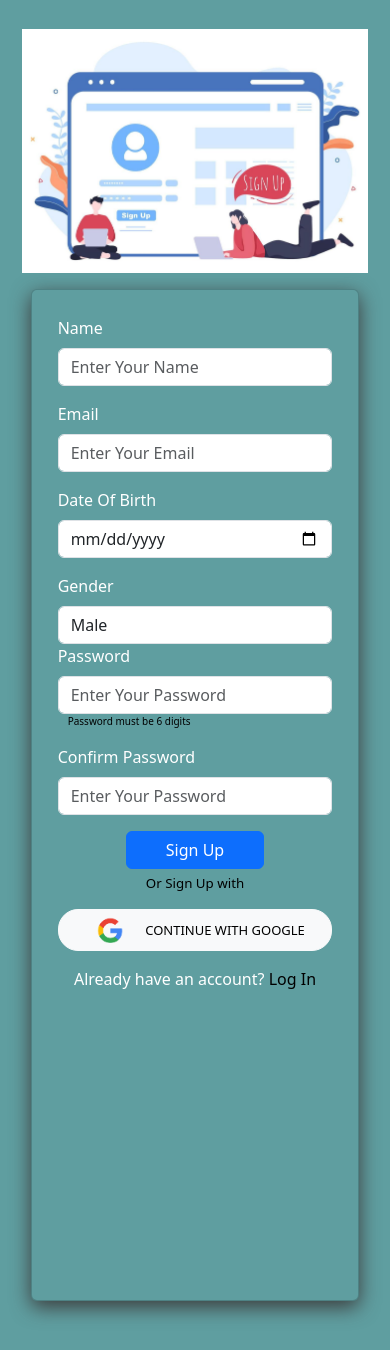
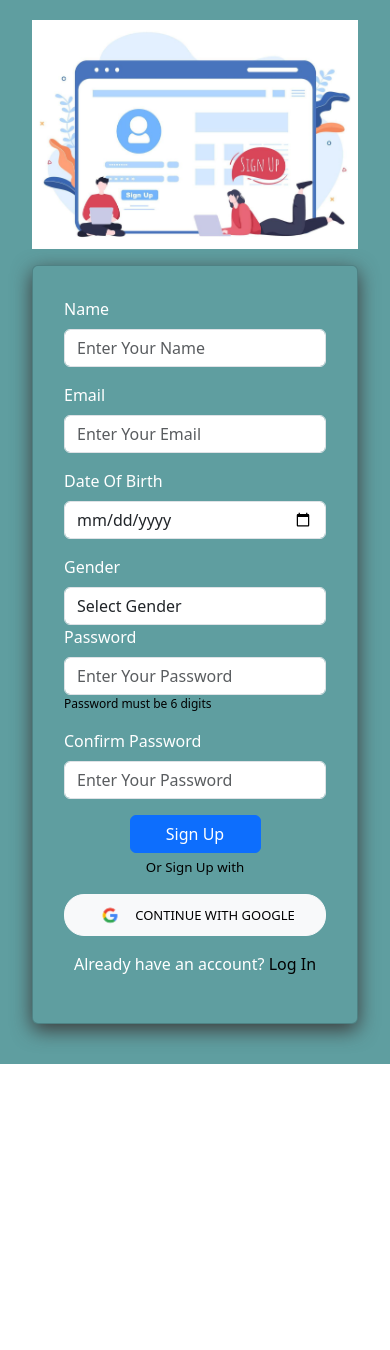
Before and after one commit to ravana09/Polling-app, a React (Create React App) app: page /signUp in a window 390 px wide. After the commit the page ends 1064 px from the top, so only its background shows below. Built offline with nearby package versions, Linux system fonts and the light colour scheme.

Commit message:
"Removed Header.css file, updated imports and styles in Login&signup components, and refactored SignUp.js and Polling.js files."

```diff
--- a/src/Components/Header.css
+++ /dev/null
@@ -1,42 +0,0 @@
-.fixed-top {
-  position: fixed;
-  top: 0;
-}
-
-.Header {
-  border-bottom: 0.1px solid rgba(0, 0, 0, 0.2);
-  background-color: white;
-  width: 100%;
-
-}
-.Header-Title {
-  color: #ff4500;
-  font-size: 30px;
-  font-weight: 800;
-}
-.Header-Title:hover {
-  color: #ff4500;
-  font-size: 30px;
-  font-weight: 800;
-}
-
-.search-Bar {
-  width: 500px;
-  background-color: #edeff1;
-  border-radius: 20px;
-  margin-left: 50px;
-  margin-right: 250px;
-}
-
-@media (max-width: 768px) {
-#searchBar{
-  display: none;
-}
-}
-
-@media (max-width: 576px) {
-  #searchBar{
-    display: none;
-  }
-
-}
--- a/src/Components/Header.js
+++ b/src/Components/Header.js
@@ -1,5 +1,5 @@
 import React, { createContext, useState } from "react";
-import "../Components/header.css";
+import "./PollHeader.css";
 import { Col, Container, Form, Nav, Navbar, Row } from "react-bootstrap";
 
 export const SearchContext=createContext()
--- a/src/Components/Login&signup/Login.css
+++ b/src/Components/Login&signup/Login.css
@@ -6,6 +6,15 @@
   padding: 20px;
   background-color: cadetblue;
 }
+.Body-container:hover{
+  min-height: 100vh;
+  display: flex;
+  align-items: center;
+  justify-content: center;
+  padding: 20px;
+  background-color: cadetblue;
+}
+
 
 .LoginImages {
   max-width: 100%;
--- a/src/Components/Login&signup/SignUp.css
+++ b/src/Components/Login&signup/SignUp.css
@@ -1,60 +1,65 @@
 .GoogleImg {
-  width: 50px;
-  height: 50px;
+  width: 30px;
+  height: 30px;
   margin-right: 10px;
+}
+.Body-container {
+  min-height: 100vh;
+  display: flex;
+  align-items: center;
+  justify-content: center;
+  padding: 20px;
+  background-color: cadetblue;
 }
 .pasword_imp {
   color: black;
-  padding-left: 10px;
 }
 
 .SignCard {
   width: 100%;
   box-shadow: 0px 6px 20px 0px rgb(60, 59, 59);
-  padding: 10px;
-  max-width: 95%;
-  height: 95vh;
-  background-color: "cadetblue";
+  padding: 20px;
+  background-color: cadetblue;
 }
 
 .Label {
   color: white;
+}
 
+.GoogleButton {
+  width: 100%;
 }
-.GoogleButton {
-  width: 50%;
-}
+
 .text-center_p {
   text-align: center;
   font-size: smaller;
   margin-top: 5px;
 }
 
+.Body-container {
+  width: 100%;
+  background-color: cadetblue;
+}
+.Body-container:hover {
+  width: 100%;
+  background-color: cadetblue;
+}
+
+
 @media (max-width: 768px) {
   .sign_Body-container {
-    width: 100%;
-    height: 160vh;
-    background-color: cadetblue;
+    padding: 10px;
   }
+
   .SignCard {
-    width: 100%;
-    box-shadow: 0px 6px 20px 0px rgb(60, 59, 59);
-    padding: 10px;
-    max-width: 95%;
-    height: 120vh;
-    background-color: "cadetblue";
+    padding: 15px;
   }
+
   .text-center_p {
-    text-align: center;
     font-size: smaller;
   }
 
-  .text-center {
-    text-align: center;
-    font-size: medium;
-  }
   .pasword_imp {
-    color: black;
-    font-size: 10px;
+    font-size: 12px;
   }
 }
--- a/src/Components/Login&signup/SignUp.js
+++ b/src/Components/Login&signup/SignUp.js
@@ -149,7 +149,7 @@ function SignUp() {
 
   return (
     <div className="Body-container sign_Body-container">
-      <Container >
+      <Container>
         <Row className="justify-content-center align-items-center">
           <Col xs={12} md={6} className="d-flex justify-content-center mb-3">
             <img className="LoginImages" src={signUpimg} alt="signupImage" />
@@ -158,7 +158,6 @@ function SignUp() {
             <Card
               className="SignCard mx-auto"
               style={{
-
                 backgroundColor: "cadetblue",
               }}
             >
@@ -207,13 +206,14 @@ function SignUp() {
                         </Row>
                       </Form.Group>
                       <Row>
-                        <Col sm={6} md={6} lg={6} xl={6} >
-
+                        <Col sm={6} md={6} lg={6} xl={6}>
                           <Form.Group
                             className="mb-3"
                             controlId="formDataOfBirth"
                           >
-                          <Form.Label className="Label">Date Of Birth</Form.Label>
+                            <Form.Label className="Label">
+                              Date Of Birth
+                            </Form.Label>
 
                             <Form.Control
                               type="date"
@@ -222,65 +222,7 @@ function SignUp() {
                               value={data.dateOfBirth}
                               onChange={handleChange}
                             />
-                          {/* <Form.Group controlId="formDateOfBirth">
-                          <Col sm={4} md={4} lg={4} xl={4}>
-                            <Form.Label>Month</Form.Label>
-                            <Form.Control
-                              as="select"
-                              value={month}
-                              onChange={(e) => setMonth(e.target.value)}
-                            >
-                              <option value="01">January</option>
-                              <option value="02">February</option>
-                              <option value="03">March</option>
-                              <option value="04">April</option>
-                              <option value="05">May</option>
-                              <option value="06">June</option>
-                              <option value="07">July</option>
-                              <option value="08">August</option>
-                              <option value="09">September</option>
-                              <option value="10">October</option>
-                              <option value="11">November</option>
-                              <option value="12">December</option>
-                            </Form.Control>
-                          </Col>
-                          <Col sm={4} md={4} lg={4} xl={4}>
-                            <Form.Label>Date</Form.Label>
-                            <Form.Control
-                              as="select"
-                              value={date}
-                              onChange={(e) => setDate(e.target.value)}
-                            >
-                              {" "}
-                              {[...Array(31)].map((_, i) => (
-                                <option
-                                  key={i + 1}
-                                  value={String(i + 1).padStart(2, "0")}
-                                >
-                                  {i + 1}
-                                </option>
-                              ))}
-                            </Form.Control>
-                          </Col>
-                          <Col sm={4} md={4} lg={4} xl={4}>
-                            <Form.Label>Year</Form.Label>
-                            <Form.Control
-                              as="select"
-                              value={year}
-                              onChange={(e) => setYear(e.target.value)}
-                            >
-                              {" "}
-                              {Array.from(
-                                { length: new Date().getFullYear() - 1900 },
-                                (_, i) => (
-                                  <option key={1901 + i} value={1901 + i}>
-                                    {1901 + i}
-                                  </option>
-                                )
-                              )}
-                            </Form.Control>
-                          </Col>
-                        </Form.Group> */}
+
                           </Form.Group>
 
                           <ErrorMessage
@@ -289,48 +231,8 @@ function SignUp() {
                             component="div"
                           />
                         </Col>
-                        <Col sm={6} md={6} lg={6} xl={6} >
+                        <Col sm={6} md={6} lg={6} xl={6}>
 
-                      {/* <Row>
-                        <Col sm={12} md={7} lg={7} xl={7}>
-                          <Form.Label>Gender</Form.Label>
-                          <Row>
-                            <Col sm={4} md={4} lg={4} xl={4}>
-                              <Form.Check
-                                inline
-                                label="Male"
-                                name="gender"
-                                type="radio"
-                                value="male"
-                                checked={data.gender === "male"}
-                                onChange={handleChange}
-                              />
-                            </Col>
-                            <Col sm={4}  md={4} lg={4} xl={4}>
-                              <Form.Check
-                                inline
-                                label="Female"
-                                name="gender"
-                                type="radio"
-                                value="female"
-                                checked={data.gender === "female"}
-                                onChange={handleChange}
-                              />
-                            </Col>
-                            <Col sm={4} md={4} lg={4} xl={4}>
-                              <Form.Check
-                                inline
-                                label="Others"
-                                name="gender"
-                                type="radio"
-                                value="others"
-                                checked={data.gender === "others"}
-                                onChange={handleChange}
-                              />
-                            </Col>
-                          </Row>
-                        </Col>
-                      </Row> */}
                           <Form.Group controlId="genderSelect">
                             <Form.Label className="Label">Gender</Form.Label>
                             <Form.Control
@@ -339,6 +241,9 @@ function SignUp() {
                               value={data.gender}
                               onChange={handleChange}
                             >
+                              <option value="" disabled selected hidden>
+                                Select Gender
+                              </option>
                               <option value="male">Male</option>
                               <option value="female">Female</option>
                               <option value="others">Others</option>
@@ -368,7 +273,9 @@ function SignUp() {
                       </Form.Group>
 
                       <Form.Group className="mb-3" controlId="formPassword">
-                        <Form.Label className="Label">Confirm Password</Form.Label>
+                        <Form.Label className="Label">
+                          Confirm Password
+                        </Form.Label>
                         <Form.Control
                           type="password"
                           placeholder="Enter Your Password"
@@ -423,8 +330,6 @@ function SignUp() {
                   </center>
                 </div>
 
-
-
                 <div className="text-center mt-3">
                   <p style={{ color: "White" }}>
                     Already have an account?{" "}
--- a/src/Components/Polling.js
+++ b/src/Components/Polling.js
@@ -362,7 +362,7 @@ function Polling({ pollingState, userDeatilsPoll, UserID }) {
                         </Col>
                       </Row>
                     </Card>
-
+                    <hr/>
                   </div>
                 ))
               )}
```
Also changed, not shown: src/Components/PollHeader.css (added, +53 -0 lines). Lines whose indentation alone changed are shown as unchanged.
